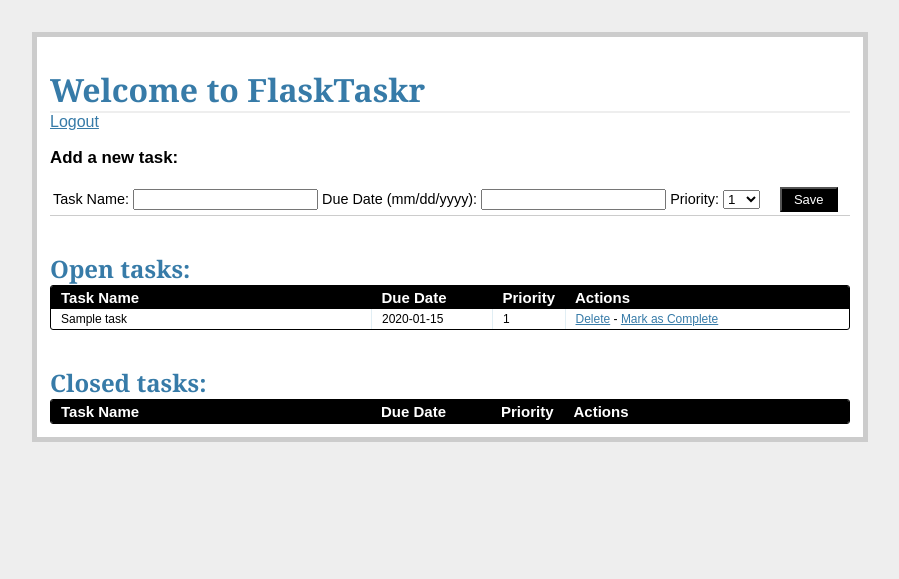
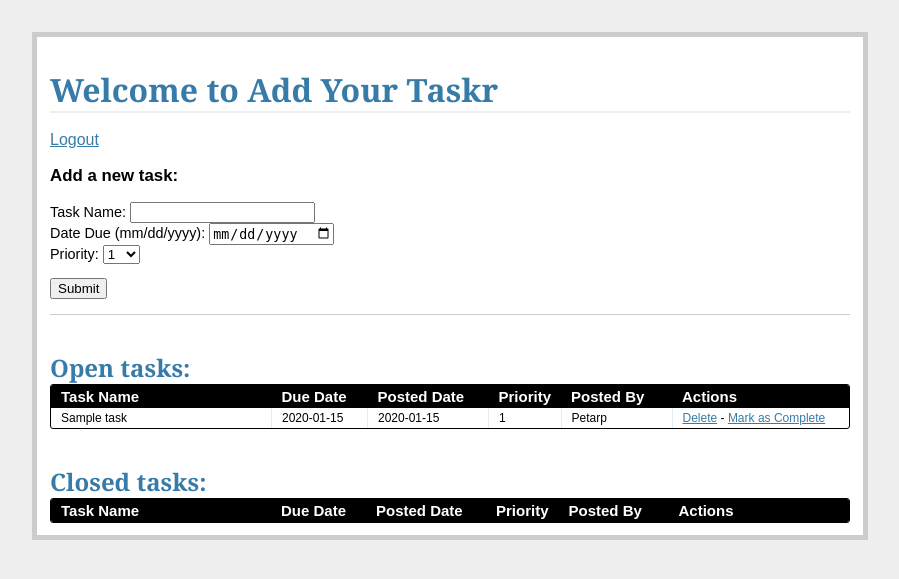
Before and after one commit to Copser/AddFlaskTaskr, a Flask app: page /tasks/ in a window 1280 px wide. Shown: the top 579 px of the page, without its empty margins (190-1089 px from the left). Run offline with Flask 2, Linux system fonts and the light colour scheme; a user stored in the database is signed in; data comes from the database, SQL or seed files in the repository; tables that the repository leaves empty hold one stand-in row (values such as "Sample post"); lists and menus that the app fills with data are empty.

Commit message:
Refactoring tasks.html and adding tasks to are new_task function controller.

```diff
--- a/project/templates/tasks.html
+++ b/project/templates/tasks.html
@@ -1,45 +1,20 @@
 {% extends "_base.html" %}
 {% block content %}
 
-<h1>Welcome to FlaskTaskr</h1>
+<h1>Welcome to Add Your Taskr</h1>
+<br>
 <a href="/logout">Logout</a>
 <div class="add-task">
   <h3>Add a new task:</h3>
-  <table>
-    <tr>
     <form action="{{ url_for('new_task') }}" method="post">
       {{ form.csrf_token }}
-        <td>
-          <label>Task Name:</label>
-          <input name="name" type="text">
-        </td>
-        <td>
-          <label>Due Date (mm/dd/yyyy):</label>
-          <input name="due_date" type="text" width="120px">
-        </td>
-        <td>
-          <label>Priority:</label>
-          <select name="priority" width="100px">
-            <option value="1">1</option>
-            <option value="2">2</option>
-            <option value="3">3</option>
-            <option value="4">4</option>
-            <option value="5">5</option>
-            <option value="6">6</option>
-            <option value="7">7</option>
-            <option value="8">8</option>
-            <option value="9">9</option>
-            <option value="10">10</option>
-          </select>
-        </td>
-        <td>
-          &nbsp;
-          &nbsp;
-          <input class="button" type="submit" value="Save">
-        </td>
+      <p>
+          {{ form.name.label }}: {{ form.name }}<br>
+          {{ form.due_date.label }}: {{ form.due_date }}<br>
+          {{ form.priority.label }}: {{ form.priority }}
+      </p>
+      <p><input type="submit" value="Submit"></p>
     </form>
-    </tr>
-  </table>
 </div>
 <div class="entries">
   <br>
@@ -49,17 +24,21 @@
     <table>
       <thead>
         <tr>
-          <th width="300px"><strong>Task Name</strong></th>
-          <th width="100px"><strong>Due Date</strong></th>
+          <th width="200px"><strong>Task Name</strong></th>
+          <th width="75px"><strong>Due Date</strong></th>
+          <th width="100px"><strong>Posted Date</strong></th>
           <th width="50px"><strong>Priority</strong></th>
+          <th width="90px"><strong>Posted By</strong></th>
           <th><strong>Actions</strong></th>
         </tr>
       </thead>
       {% for task in open_tasks %}
         <tr>
-          <td width="300px">{{ task.name }}</td>
-          <td width="100px">{{ task.due_date }}</td>
+          <td width="200px">{{ task.name }}</td>
+          <td width="75px">{{ task.due_date }}</td>
+          <td width="100px">{{ task.posted_date }}</td>
           <td width="50px">{{ task.priority }}</td>
+          <td width="90px">{{ task.poster.name }}</td>
           <td>
             <a href="{{ url_for('delete_entry', task_id = task.task_id) }}">Delete</a>  -
             <a href="{{ url_for('complete', task_id = task.task_id) }}">Mark as Complete</a>
@@ -68,26 +47,30 @@
       {% endfor %}
     </table>
   </div>
+</div>
 <br>
 <br>
-</div>
 <div class="entries">
   <h2>Closed tasks:</h2>
   <div class="datagrid">
     <table>
       <thead>
         <tr>
-        <th width="300px"><strong>Task Name</strong></th>
-        <th width="100px"><strong>Due Date</strong></th>
+          <th width="200px"><strong>Task Name</strong></th>
+          <th width="75px"><strong>Due Date</strong></th>
+          <th width="100px"><strong>Posted Date</strong></th>
           <th width="50px"><strong>Priority</strong></th>
+          <th width="90px"><strong>Posted By</strong></th>
           <th><strong>Actions</strong></th>
         </tr>
       </thead>
       {% for task in closed_tasks %}
         <tr>
-          <td width="300px">{{ task.name }}</td>
-          <td width="100px">{{ task.due_date }}</td>
+          <td width="200px">{{ task.name }}</td>
+          <td width="75px">{{ task.due_date }}</td>
+          <td width="100px">{{ task.posted_date }}</td>
           <td width="50px">{{ task.priority }}</td>
+          <td width="90px">{{ task.poster.name }}</td>
           <td>
              <a href="{{ url_for('delete_entry', task_id = task.task_id) }}">Delete</a>
           </td>
@@ -95,6 +78,6 @@
       {% endfor %}
     </table>
   </div>
-</div>
+<div>
 
 {% endblock %}
--- a/project/views.py
+++ b/project/views.py
@@ -1,4 +1,5 @@
 # project/views.py
+import datetime
 from functools import wraps
 
 from forms import AddTaskForm, RegisterForm, LoginForm
@@ -99,6 +100,8 @@ def new_task():
                 form.name.data,
                 form.due_date.data,
                 form.priority.data,
+                datetime.datetime.utcnow(),
+                '1',
                 '1'
             )
             db.session.add(new_task)
```
Lines whose indentation alone changed are shown as unchanged.
